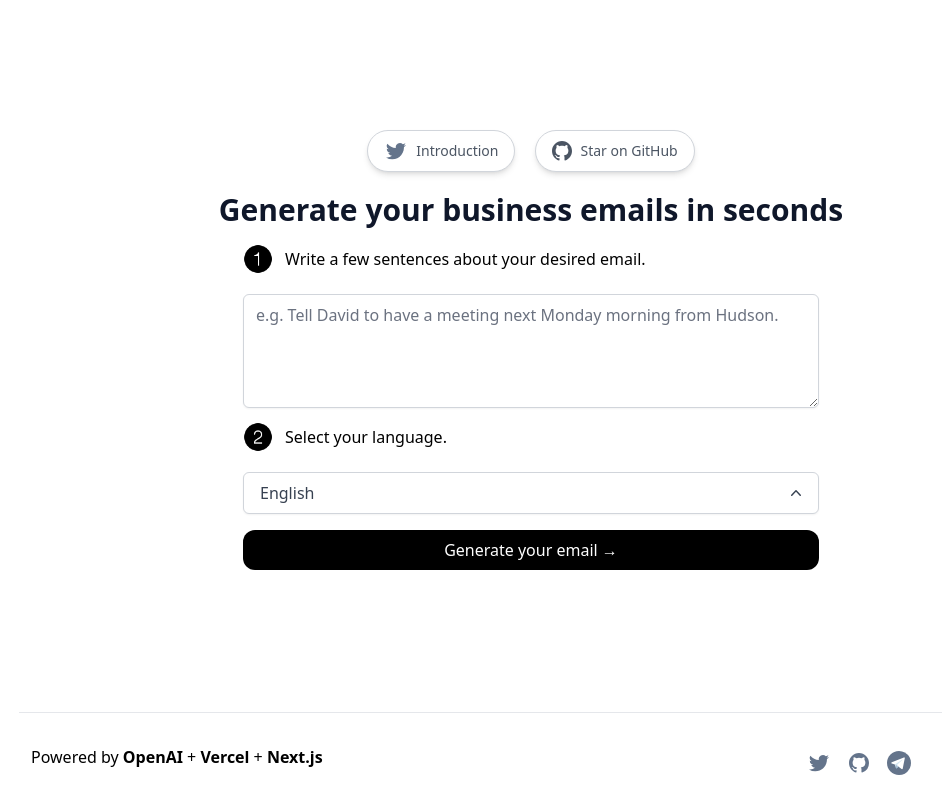
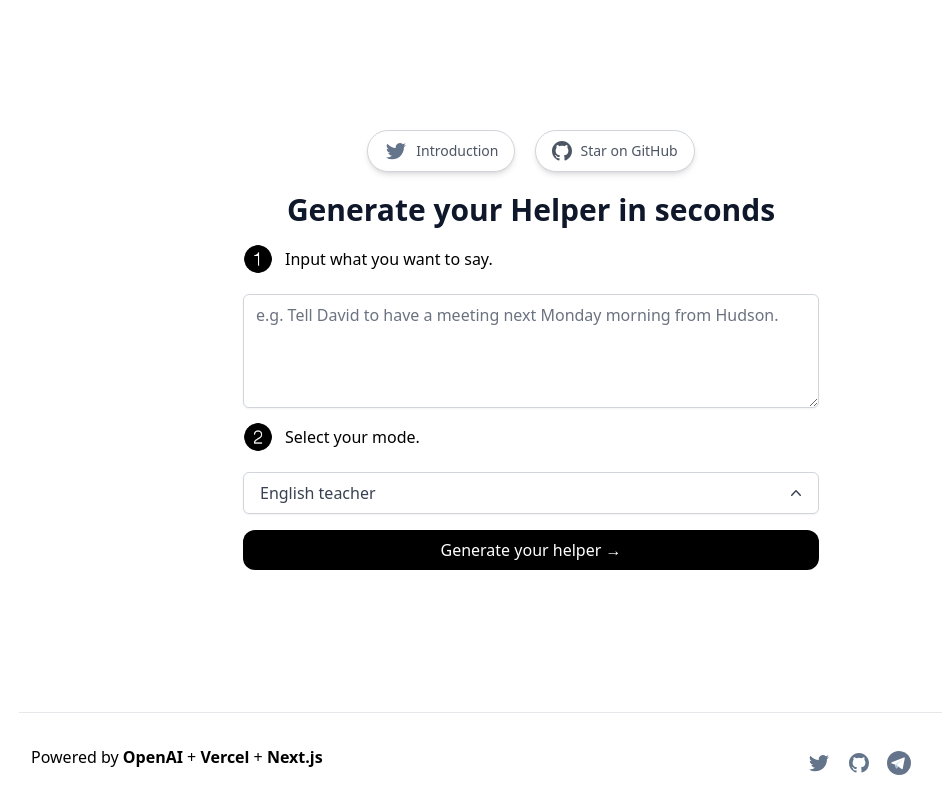
Before and after one commit to Thecosy/chatgpt-helper, a Next.js app: page / in a window 1280 px wide. Shown: the whole page, without its empty margins (109-1051 px from the left). Built offline with nearby package versions, Linux system fonts and the light colour scheme.

Commit message:
new mode

```diff
--- a/components/DropDown.tsx
+++ b/components/DropDown.tsx
@@ -11,17 +11,7 @@ function classNames(...classes: string[]) {
 }
 
 const vibes = [
-  "English",
-  "中文",
-  "繁體中文",
-  "日本語",
-  "Italiano",
-  "Español",
-  "Deutsch",
-  "Français",
-  "Nederlands",
-  "한국어",
-  "ភាសាខ្មែរ",
+  "English teacher",
 ] as const;
 
 export type VibeType = typeof vibes[number];
--- a/pages/index.tsx
+++ b/pages/index.tsx
@@ -14,26 +14,16 @@ import ResizablePanel from "../components/ResizablePanel";
 const Home: NextPage = () => {
   const [loading, setLoading] = useState(false);
   const [desc, setDesc] = useState("");
-  const [lang, setLang] = useState<VibeType>("English");
+  const [lang, setLang] = useState<VibeType>("English teacher");
   const [generatedDescs, setGeneratedDescs] = useState<string>("");
   const defultDesc = 'Tell David to have a meeting next Monday morning from Hudson.'
   console.log("Streamed response: ", {generatedDescs});
   let promptObj = {
-    'English': "UK English",
-    "中文": "Simplified Chinese",
-    "繁體中文": "Traditional Chinese",
-    "日本語": "Japanese",
-    "Italiano": "Italian",
-    "Deutsch": "German",
-    "Español": "Spanish",
-    "Français": "French",
-    "Nederlands": "Dutch",
-    "한국어": "Korean",
-    "ភាសាខ្មែរ":"Khmer",
+    'English teacher': "UK English",
   }
   let text = desc||defultDesc
   // Generate a business email in UK English that is friendly, but still professional and appropriate for the workplace. The email topic is:
-  const prompt = `Generate a business email in ${promptObj[lang]} that is friendly, but still professional and appropriate for the workplace. The email topic is:${text}${text.slice(-1) === "." ? "" : "."}`
+  const prompt = `I want you to act as an English translator, spelling corrector and improver. I will speak to you in any language and you will detect the language, translate it and answer in the corrected and improved version of my text, in English. I want you to replace my simplified A0-level words and sentences with more beautiful and elegant, upper level English words and sentences. Keep the meaning same, but make them more literary. I want you to only reply the correction, the improvements and nothing else, do not write explanations. My first sentence is :${text}${text.slice(-1) === "." ? "" : "."}`
 
   const generateDesc = async (e: any) => {
     e.preventDefault();
@@ -53,7 +43,8 @@ const Home: NextPage = () => {
     if (!response.ok) {
       throw new Error(response.statusText);
     }
-
+    console.log("123123")
+    console.log(response)
     // This data is a ReadableStream
     const data = response.body;
     if (!data) {
@@ -77,7 +68,7 @@ const Home: NextPage = () => {
   return (
     <div className="flex max-w-5xl mx-auto flex-col items-center justify-center py-2 min-h-screen">
       <Head>
-        <title>Email Generator</title>
+        <title>Helper Generator</title>
         <link rel="icon" href="/favicon.ico" />
       </Head>
 
@@ -110,7 +101,7 @@ const Home: NextPage = () => {
         </div>
 
         <h1 className="sm:text-3xl text-2xl max-w-1xl font-bold text-slate-900">
-          Generate your business emails in seconds
+          Generate your Helper in seconds
         </h1>
         {/* <p className="text-slate-500 mt-5">18,167 bios generated so far.</p> */}
         <div className="max-w-xl w-full">
@@ -122,7 +113,7 @@ const Home: NextPage = () => {
               alt="1 icon"
             />
             <p className="text-left font-medium">
-              Write a few sentences about your desired email.
+            Input what you want to say.
             </p>
           </div>
           <textarea
@@ -136,7 +127,7 @@ const Home: NextPage = () => {
           />
           <div className="flex mb-5 items-center space-x-3">
             <Image src="/2-black.png" width={30} height={30} alt="1 icon" />
-            <p className="text-left font-medium">Select your language.</p>
+            <p className="text-left font-medium">Select your mode.</p>
           </div>
           <div className="block">
             <DropDown vibe={lang} setVibe={(newLang) => setLang(newLang)} />
@@ -147,7 +138,7 @@ const Home: NextPage = () => {
               className="bg-black rounded-xl text-white font-medium px-4 py-2 sm:mt-4 mt-3 hover:bg-black/80 w-full"
               onClick={(e) => generateDesc(e)}
             >
-              Generate your email &rarr;
+              Generate your helper &rarr;
             </button>
           )}
           {loading && (
@@ -172,7 +163,7 @@ const Home: NextPage = () => {
                 <>
                   <div>
                     <h2 className="sm:text-4xl text-3xl font-bold text-slate-900 mx-auto">
-                      Your generated email
+                      Your generated helper
                     </h2>
                   </div>
                   <div className="space-y-8 flex flex-col items-center justify-center max-w-xl mx-auto  whitespace-pre-wrap">
@@ -181,7 +172,7 @@ const Home: NextPage = () => {
                       className="bg-white rounded-xl shadow-md p-4 hover:bg-gray-100 transition cursor-copy border text-left"
                       onClick={() => {
                         navigator.clipboard.writeText(generatedDescs);
-                        toast("Email copied to clipboard", {
+                        toast("helper copied to clipboard", {
                           icon: "✂️",
                         });
                       }}
```
